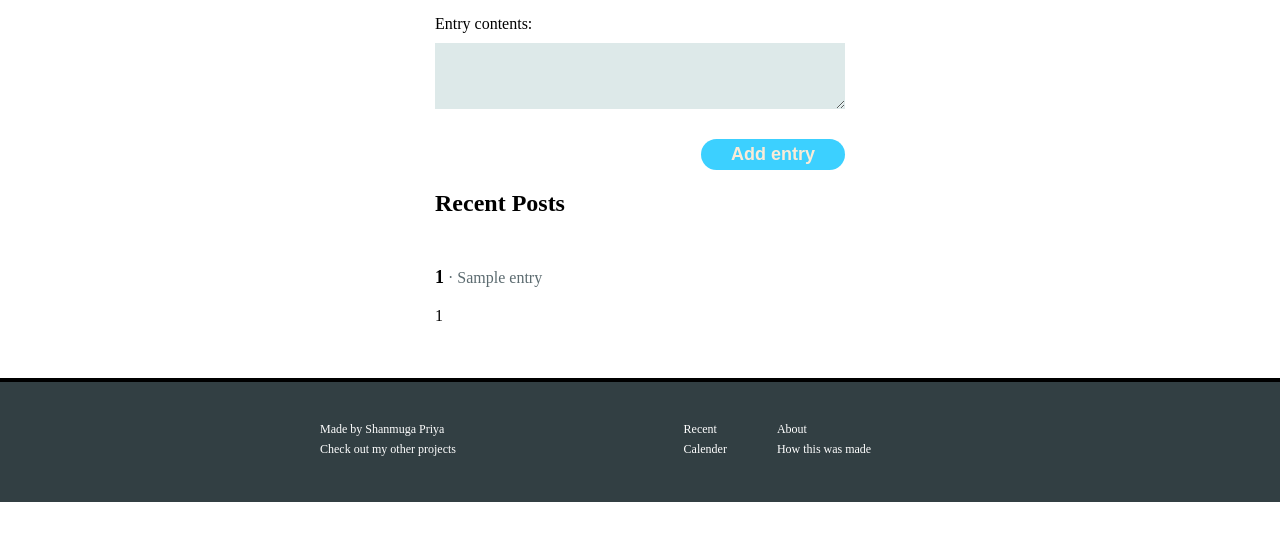
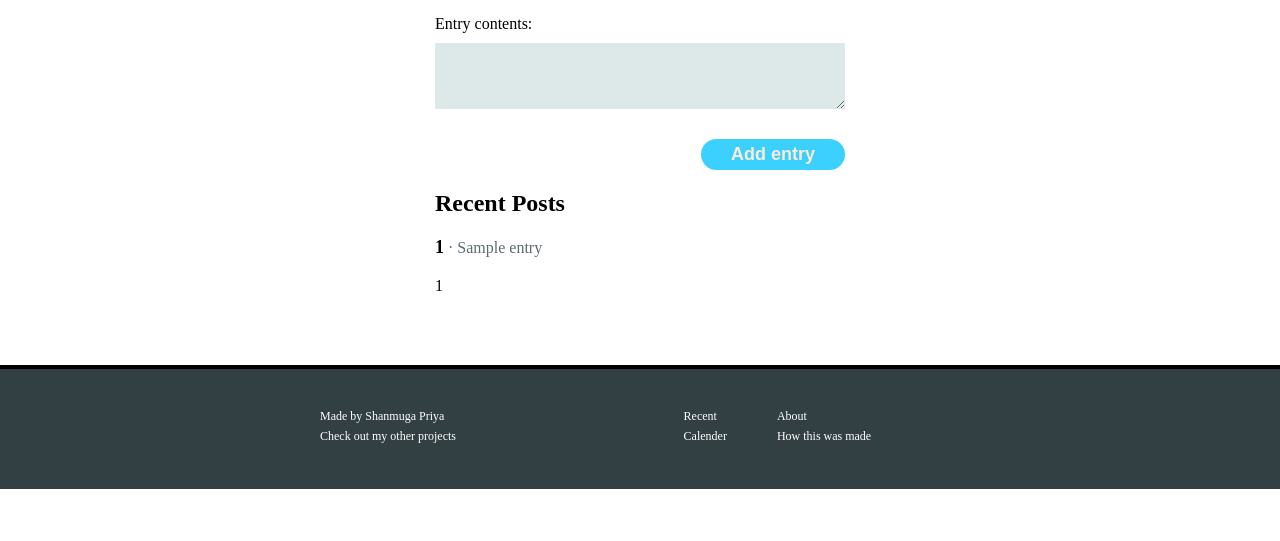
Before and after one commit to shanmuga-priya-tech/python_microblog_project, a Flask app: template templates/Home.html in a window 1280 px wide. Shown: the part 223-764 px from the top of the page. Run offline with Flask 3, Linux system fonts and the light colour scheme; the template is opened without the code that fills it: most values are stand-ins (such as "Sample title", 1, 10 or a date in 2020).

Commit message:
Update main.css

```diff
--- a/static/css/main.css
+++ b/static/css/main.css
@@ -44,8 +44,15 @@ body{
     background-color: #18c1e1;
 }
 .entry{
-    margin-top: 50px;
+    margin-top: 15px;
+    border-bottom: 1px solid #ccc; /* Add a bottom border */
+    padding-bottom: 1px;
 }
+
+.entry:last-child {
+    border-bottom: none; /* Remove the bottom border from the last entry */
+ }
+
 .entry_title{
     display: inline;
     font-size: 18px;
```
